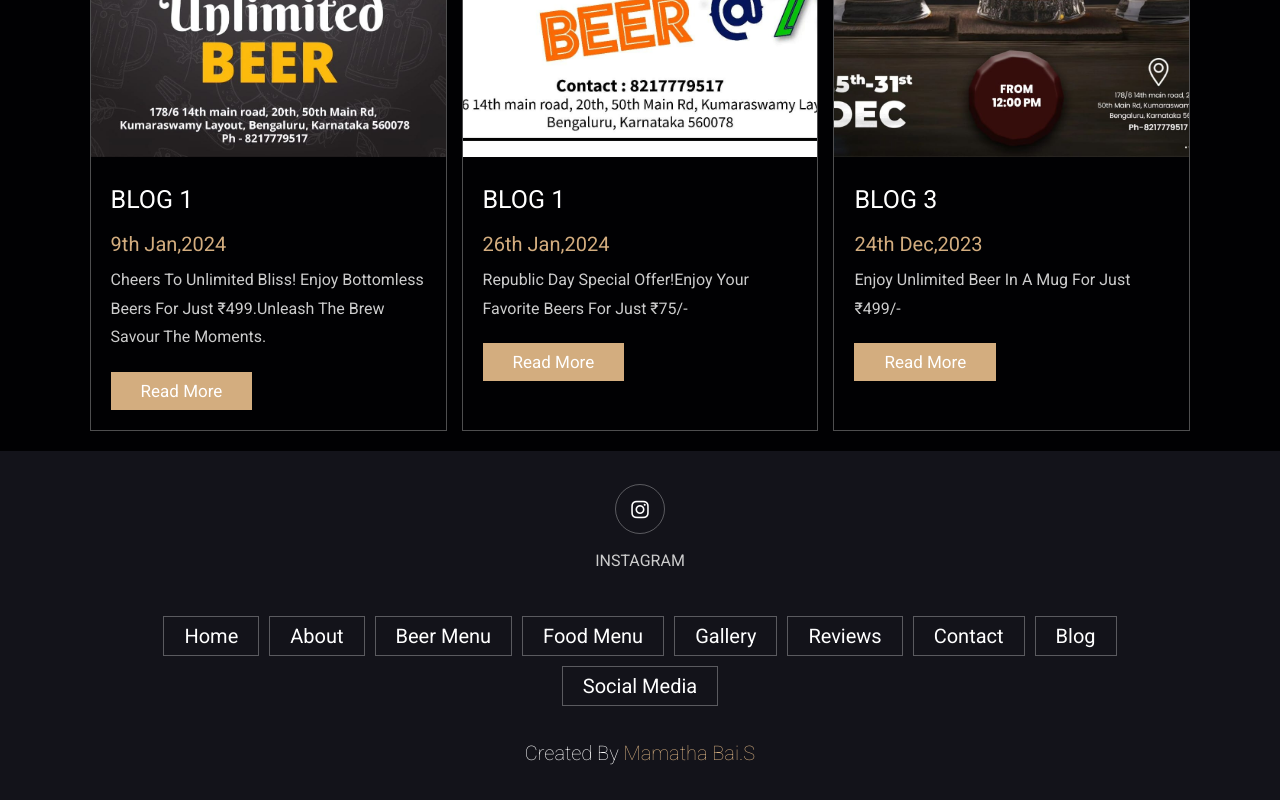
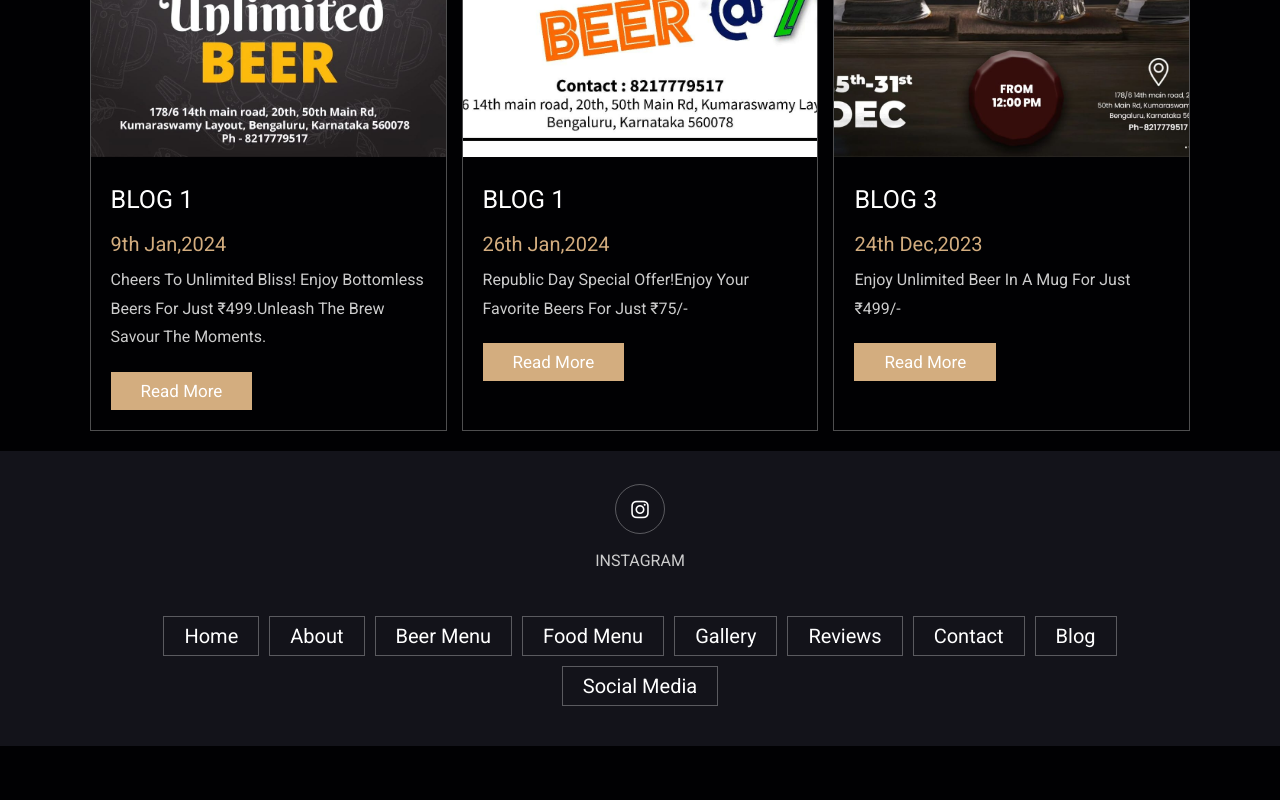
Before and after one commit to brnikhitha/Ignyt, a plain HTML site: page index.html in a window 1280 px wide. Shown: the part 6890-7690 px from the top of the page. After the commit the page ends 7636 px from the top, so only its background shows below. Drawn offline with Linux system fonts and the light colour scheme.

Commit message:
First commit

```diff
--- a/index.html
+++ b/index.html
@@ -494,7 +494,7 @@
             <a href="#socialmedia">Social Media</a>
         </div>
 
-        <div class="credit">created by <span>Mamatha Bai.S</span></div>
+        <!-- <div class="credit">created by <span></span></div> -->
     </section>
 
     <!-- social media ends -->
```
